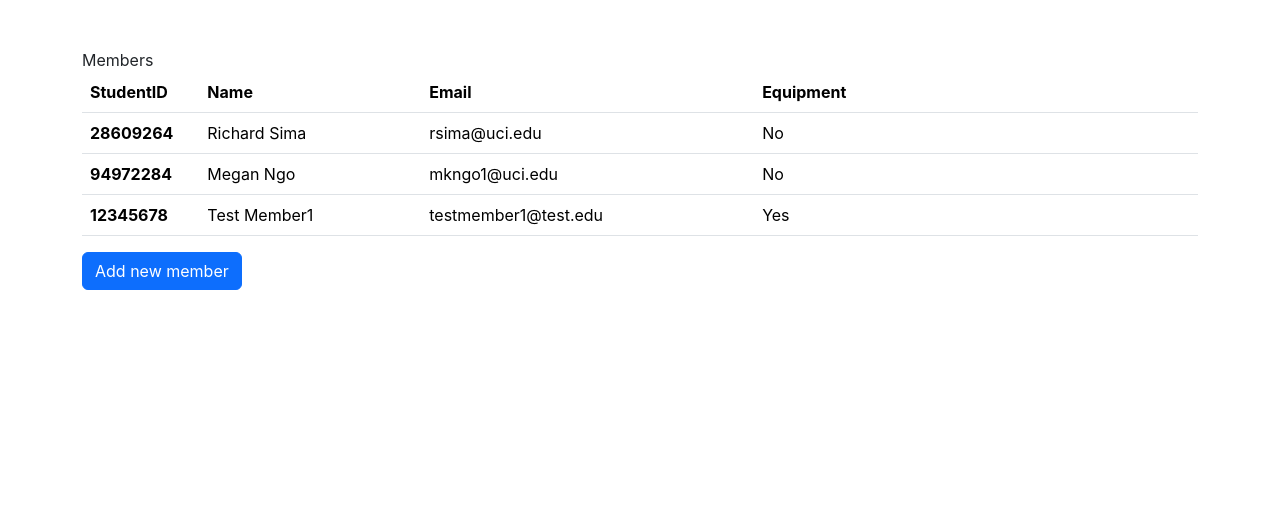
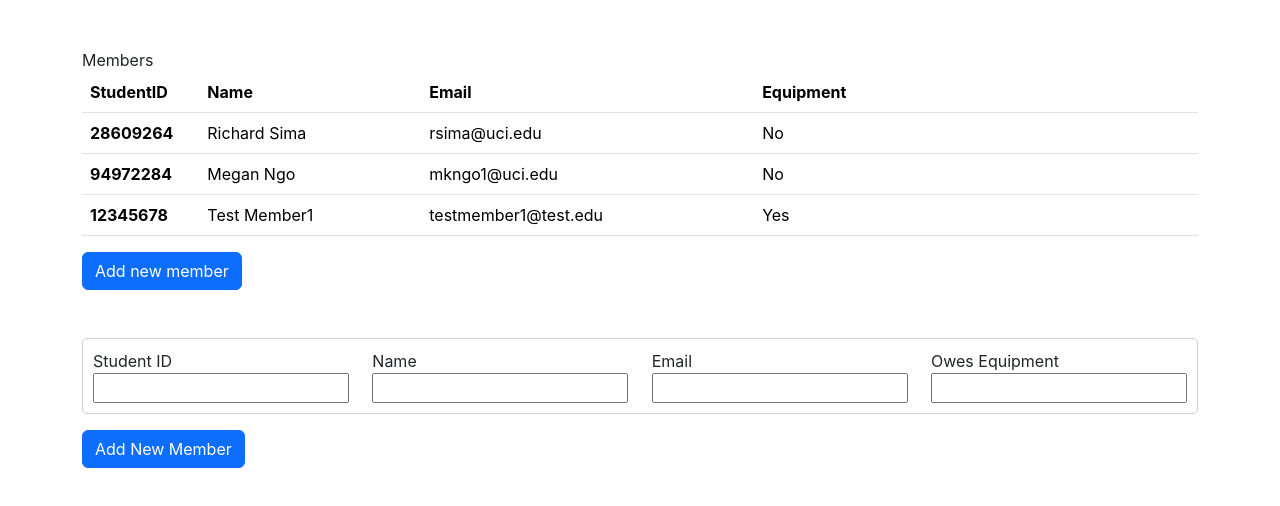
Before and after one commit to RichardSima2021/Full-Stack-Archery-Manager, a React (Create React App) app: page / in a window 1280 px wide. Shown: the top 506 px of the page. Built offline with nearby package versions, Linux system fonts and the light colour scheme.

Commit message:
feat: Added new member form. No functionality yet

```diff
--- a/src/App.js
+++ b/src/App.js
@@ -1,5 +1,6 @@
 import './App.css';
 import MemberTable from './components/MemberTable/MemberTable';
+import NewMemberForm from './components/NewMemberForm/NewMemberForm';
 import React, {useState} from 'react';
 
 function App() {
@@ -33,6 +34,7 @@ function App() {
         <button className='btn btn-primary' onClick={addMember}>
           Add new member
           </button>
+          <NewMemberForm></NewMemberForm>
       </div>
     </div>
   );
--- /dev/null
+++ b/src/components/NewMemberForm/NewMemberForm.css
@@ -0,0 +1,30 @@
+.form{
+    display: flex;
+    flex-direction: row;
+    align-items: center;
+    justify-content: space-between;
+    border: 1px solid #cfcfcf;
+    border-radius: 5px;
+    padding: 10px;
+}
+
+.entry-column{
+    display: flex;
+    flex-direction: column;
+    align-items: flex-start;
+    /*
+    Need to implement SCSS  for this
+    &--label{
+        background-color: cyan;
+    }
+    &--input{
+
+    } */
+
+}
+
+
+
+/* .entry-column--label{
+    background-color: cyan;
+} */
--- /dev/null
+++ b/src/components/NewMemberForm/NewMemberForm.js
@@ -0,0 +1,63 @@
+import React, {useState} from 'react';
+import './NewMemberForm.css';
+
+function NewMemberForm(){
+    const[studentId, setStudentId] = useState('');
+    const[name, setName] = useState('');
+    const[email, setEmail] = useState('');
+    const[oweEquipement, setOweEquipment] = useState('');
+
+    // const handleInput = (event) => {
+    //     console.log(event.target.value);
+    // }
+
+    return(
+        <div className='mt-5'>
+            <form className='form'>
+                <div className='entry-column'>
+                    <label className='entry-column--label'>Student ID</label>
+                    <input  className='entry-column--input'
+                            type='text'
+                            required
+                            onChange={e => setStudentId(e.target.value)}
+                            value={studentId}>
+                            </input>
+                    </div>
+
+                <div className='entry-column'>
+                    <label className='entry-column--label'>Name</label>
+                    <input  className='entry-column--input'
+                            type='text'
+                            required
+                            onChange={e => setName(e.target.value)}
+                            value={name}>
+                            </input>
+                    </div>
+
+                <div className='entry-column'>
+                    <label className='entry-column--label'>Email</label>
+                    <input  className='entry-column--input'
+                            type='text'
+                            required
+                            onChange={e => setEmail(e.target.value)}
+                            value={email}>
+                            </input>
+                    </div>
+
+                <div className='entry-column'>
+                    <label className='entry-column--label'>Owes Equipment</label>
+                    <input  className='entry-column--input'
+                            type='text'
+                            required
+                            onChange={e => setOweEquipment(e.target.value)}
+                            value={oweEquipement}>
+                            </input>
+                    </div>
+            </form>
+
+            <button type='button' className='btn btn-primary mt-3'>Add New Member</button>
+        </div>
+    )
+}
+
+export default NewMemberForm
```
